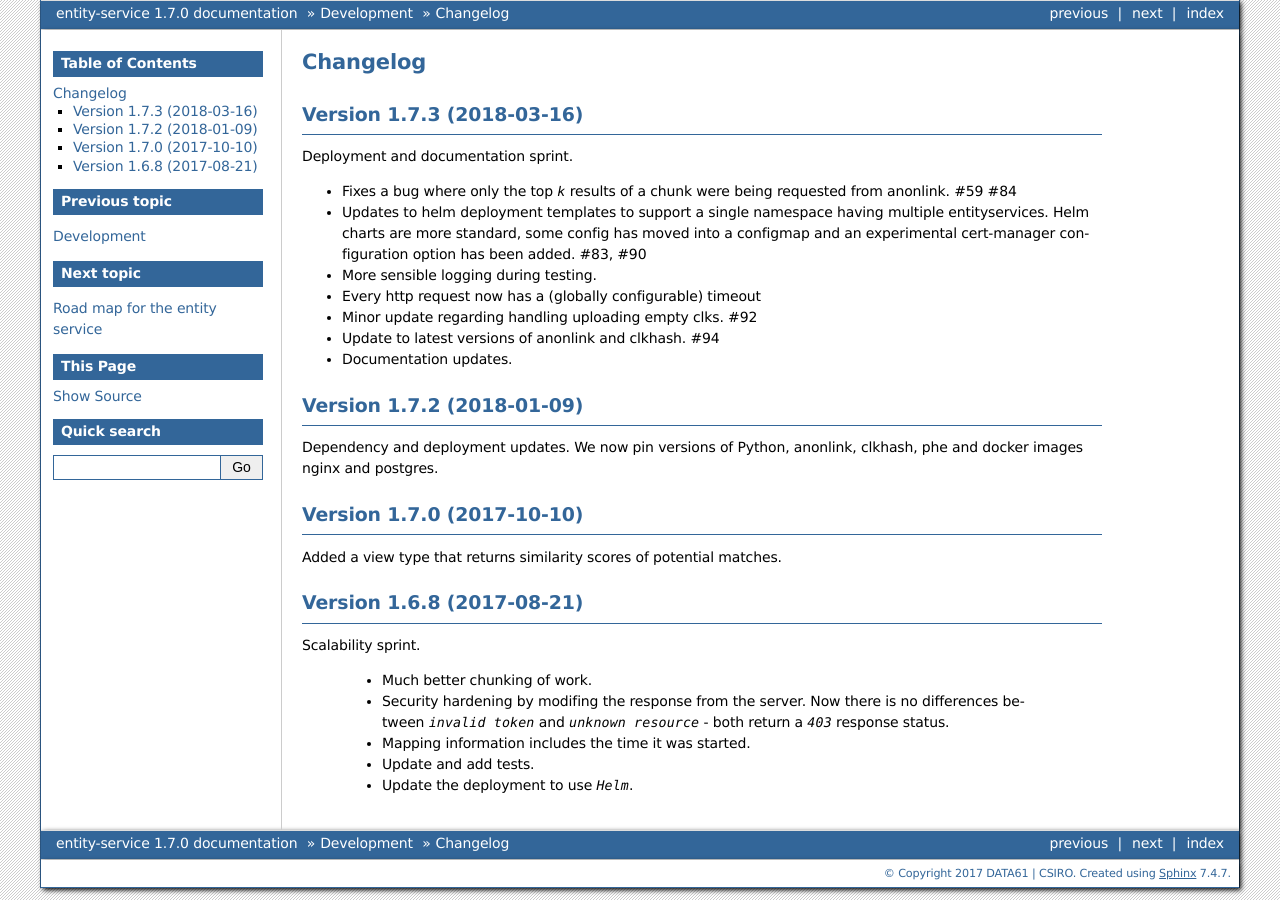
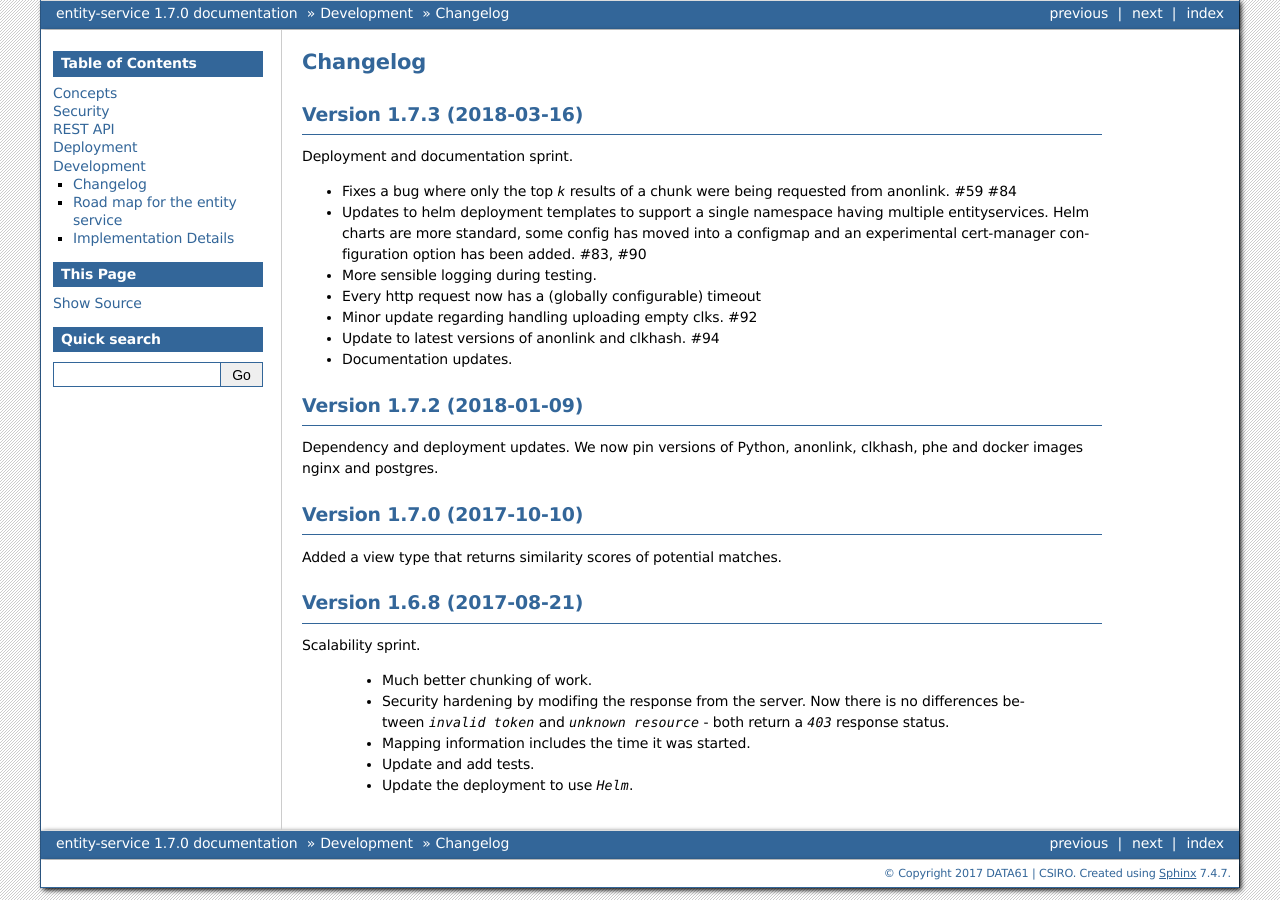
Before and after one commit to data61/anonlink-entity-service, a Sphinx documentation site: the page built from docs/changelog.rst, in a window 1280 px wide. Built offline with Sphinx 7.4.7, drawn with Linux system fonts in a browser that asks for light colours; formulas are drawn with MathJax 3.

Commit message:
global table of contents in sidebar

```diff
--- a/docs/conf.py
+++ b/docs/conf.py
@@ -99,6 +99,10 @@ html_theme = 'bizstyle'
 #
 # html_theme_options = {}
 
+html_sidebars = {
+   '**': ['globaltoc.html', 'sourcelink.html', 'searchbox.html'],
+}
+
 # Add any paths that contain custom static files (such as style sheets) here,
 # relative to this directory. They are copied after the builtin static files,
 # so a file named "default.css" will overwrite the builtin "default.css".
```
